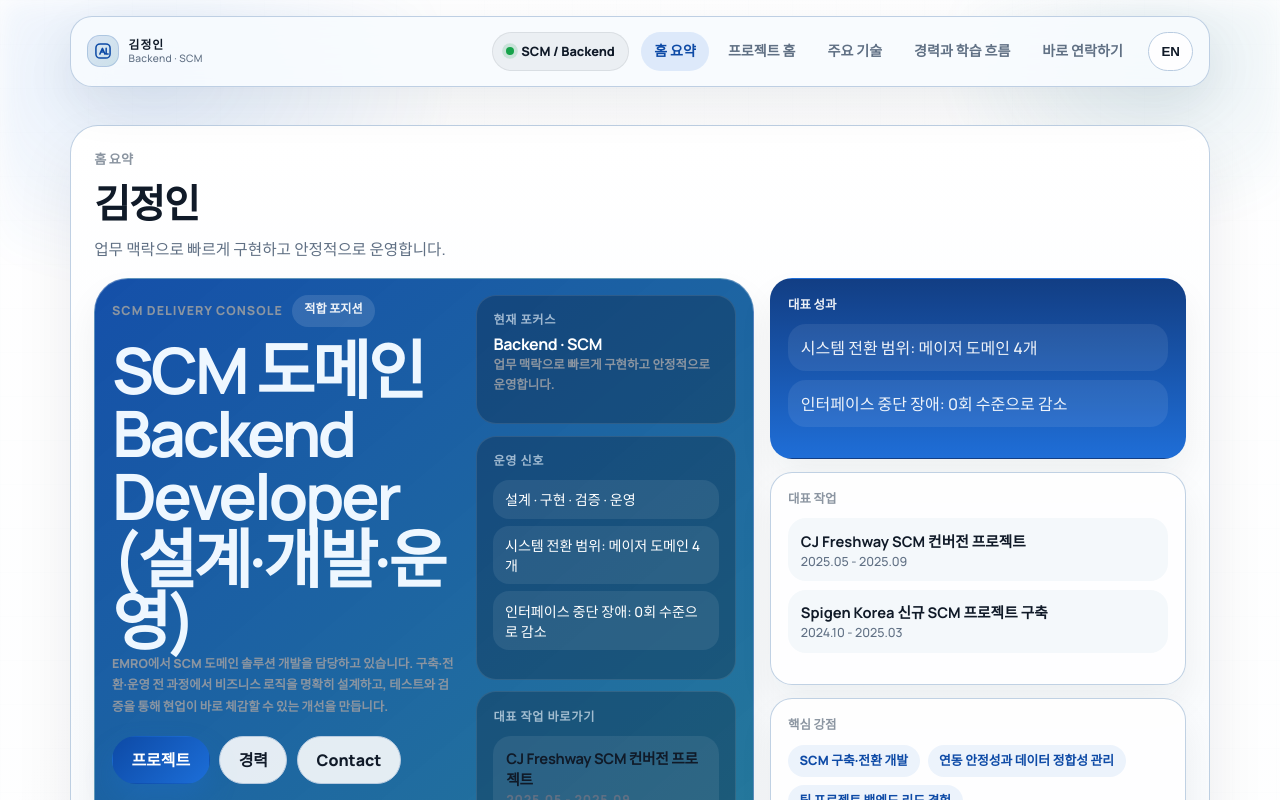
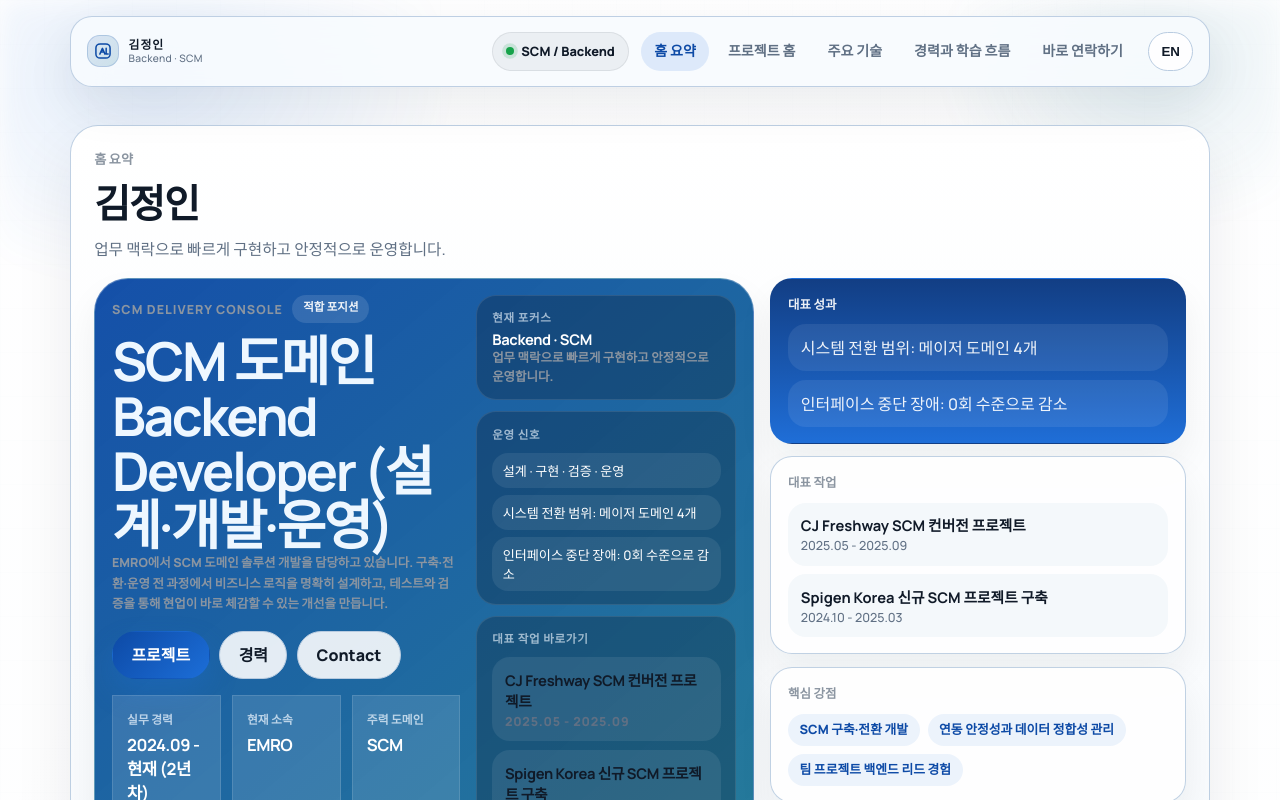
Before and after one commit to IanToo2/portfolio, a React (Vite) app: page / in a window 1280 px wide. Shown: the top 800 px of the page. Built offline with nearby package versions, Linux system fonts and the light colour scheme.

Commit message:
style: rebalance hero typography scale

```diff
--- a/src/styles/home.css
+++ b/src/styles/home.css
@@ -53,43 +53,43 @@
   font-weight: 800;
   letter-spacing: 0.08em;
   text-transform: uppercase;
-  font-size: 0.82rem;
+  font-size: 0.76rem;
 }
 
 .home-hero-topline span {
-  min-height: 2rem;
-  padding: 0.3rem 0.75rem;
+  min-height: 1.8rem;
+  padding: 0.24rem 0.68rem;
   border-radius: 999px;
   background: rgba(255, 255, 255, 0.12);
   color: rgba(255, 255, 255, 0.92);
-  font-size: 0.76rem;
+  font-size: 0.72rem;
   font-weight: 800;
 }
 
 .home-hero-card h3 {
-  margin: 0.8rem 0 0;
-  font-size: clamp(2.3rem, 5vw, 4.3rem);
-  letter-spacing: -0.05em;
-  line-height: 0.98;
+  margin: 0.68rem 0 0;
+  font-size: clamp(2rem, 4.2vw, 3.35rem);
+  letter-spacing: -0.045em;
+  line-height: 1.02;
 }
 
 .home-hero-copy {
-  margin: 1rem 0 0;
+  margin: 0.9rem 0 0;
   color: rgba(238, 247, 255, 0.84);
-  font-size: 1.02rem;
-  line-height: 1.72;
-  max-width: 60ch;
+  font-size: 0.95rem;
+  line-height: 1.66;
+  max-width: 56ch;
 }
 
 .home-action-row {
-  margin-top: 1.15rem;
+  margin-top: 1rem;
   display: flex;
   gap: 0.6rem;
   flex-wrap: wrap;
 }
 
 .home-metric-grid {
-  margin-top: 1.15rem;
+  margin-top: 1rem;
   display: grid;
   grid-template-columns: repeat(3, minmax(0, 1fr));
   gap: 0.7rem;
@@ -97,7 +97,7 @@
 
 .home-metric-card,
 .home-stat-card {
-  padding: 1rem;
+  padding: 0.88rem;
   background: rgba(255, 255, 255, 0.12);
   border: 1px solid rgba(255, 255, 255, 0.12);
 }
@@ -106,16 +106,16 @@
 .home-stat-card span {
   display: block;
   color: rgba(238, 247, 255, 0.72);
-  font-size: 0.8rem;
+  font-size: 0.74rem;
   font-weight: 800;
 }
 
 .home-metric-card strong,
 .home-stat-card strong {
   display: block;
-  margin-top: 0.35rem;
+  margin-top: 0.28rem;
   color: #ffffff;
-  font-size: 1.2rem;
+  font-size: 1.04rem;
   letter-spacing: -0.03em;
 }
 
@@ -125,7 +125,7 @@
 }
 
 .hero-console-block {
-  padding: 0.9rem 1rem;
+  padding: 0.82rem 0.92rem;
   border-radius: 20px;
   background: rgba(8, 18, 32, 0.28);
   border: 1px solid rgba(255, 255, 255, 0.1);
@@ -134,7 +134,7 @@
 .hero-console-block span {
   display: block;
   color: rgba(238, 247, 255, 0.64);
-  font-size: 0.76rem;
+  font-size: 0.72rem;
   font-weight: 800;
   letter-spacing: 0.06em;
   text-transform: uppercase;
@@ -142,16 +142,17 @@
 
 .hero-console-block strong {
   display: block;
-  margin-top: 0.34rem;
+  margin-top: 0.28rem;
   color: #ffffff;
-  font-size: 1rem;
+  font-size: 0.92rem;
   letter-spacing: -0.02em;
 }
 
 .hero-console-block p {
-  margin: 0.46rem 0 0;
+  margin: 0.4rem 0 0;
   color: rgba(238, 247, 255, 0.8);
-  line-height: 1.55;
+  font-size: 0.88rem;
+  line-height: 1.48;
 }
 
 .hero-signal-list {
@@ -163,11 +164,11 @@
 }
 
 .hero-signal-list li {
-  padding: 0.58rem 0.72rem;
+  padding: 0.5rem 0.66rem;
   border-radius: 16px;
   background: rgba(255, 255, 255, 0.08);
   color: #ffffff;
-  font-size: 0.88rem;
+  font-size: 0.82rem;
 }
 
 .home-side-column {
@@ -832,7 +833,7 @@
   }
 
   .home-hero-card h3 {
-    font-size: clamp(2rem, 11vw, 3rem);
+    font-size: clamp(1.8rem, 9vw, 2.55rem);
   }
 
   .home-metric-grid,
```
